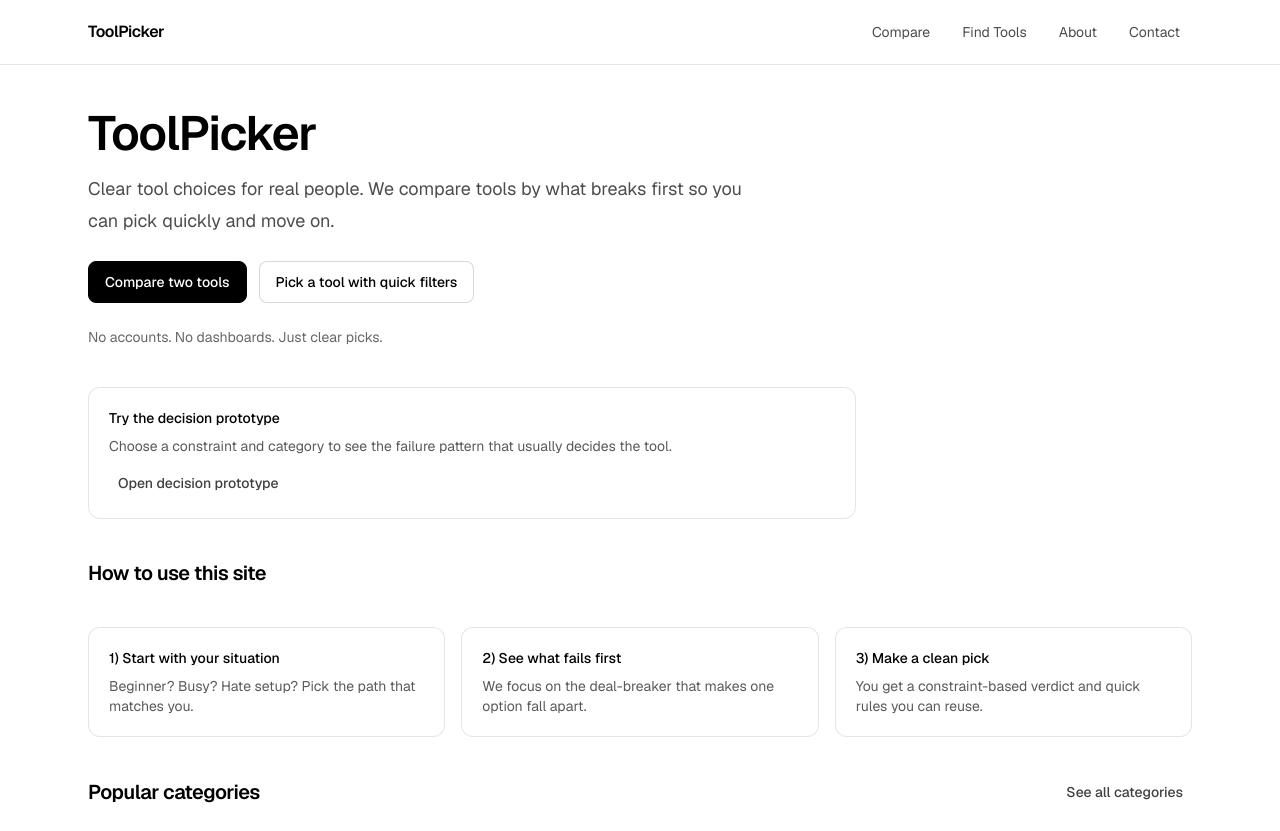
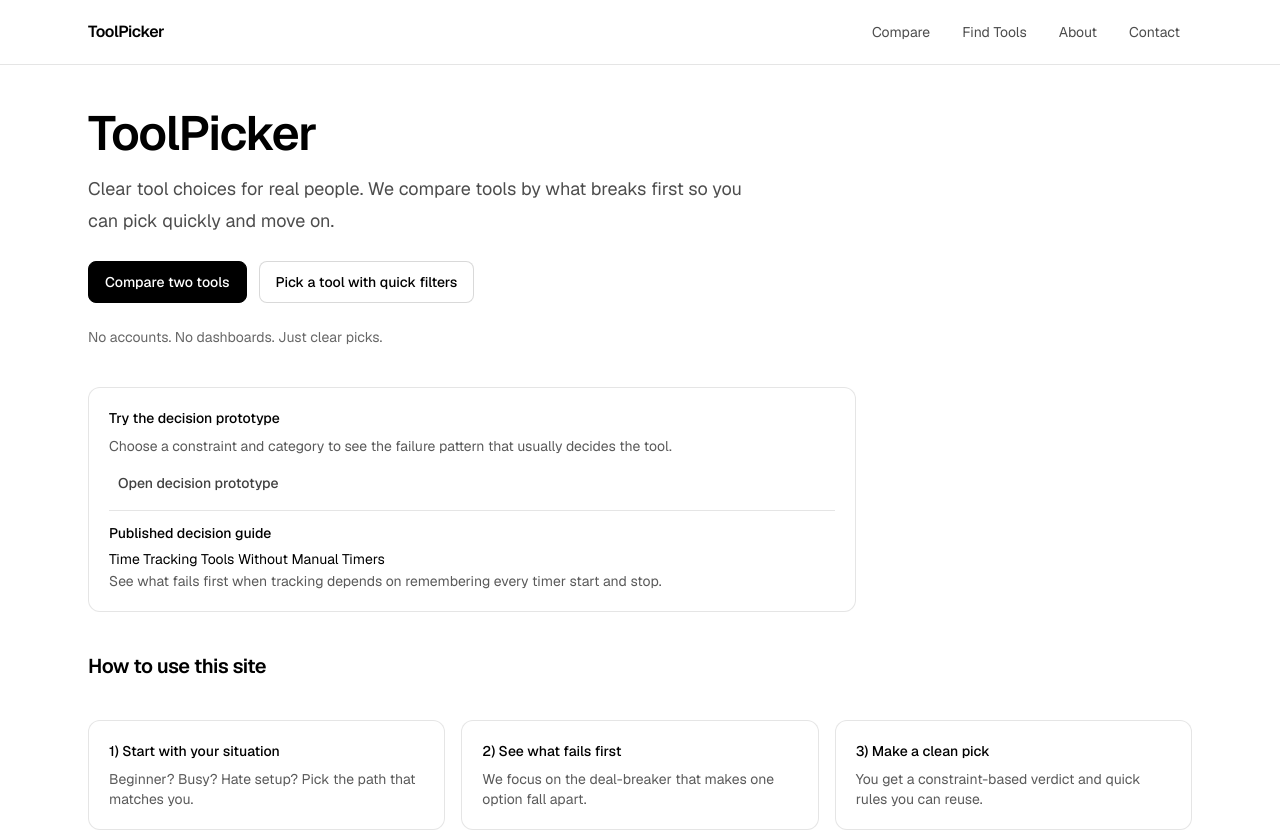
Before and after one commit to cullenmeyers/programmatic-comparisons, a Next.js app: page / in a window 1280 px wide. Shown: the top 831 px of the page. Built offline with nearby package versions, Linux system fonts and the light colour scheme; no server answers.

Commit message:
Expose first publish-ready decision guide

```diff
--- a/src/app/page.tsx
+++ b/src/app/page.tsx
@@ -154,6 +154,19 @@ export default function HomePage() {
               Open decision prototype
             </ButtonLink>
           </div>
+          <div className="space-y-1 border-t border-black/10 pt-3">
+            <p className="text-sm font-medium text-black">Published decision guide</p>
+            <Link
+              href="/time-tracking-tools/without-manual-timers"
+              className="text-sm text-black underline-offset-4 hover:underline"
+            >
+              Time Tracking Tools Without Manual Timers
+            </Link>
+            <p className="text-sm text-black/65">
+              See what fails first when tracking depends on remembering every timer
+              start and stop.
+            </p>
+          </div>
         </Card>
       </section>
 
```
